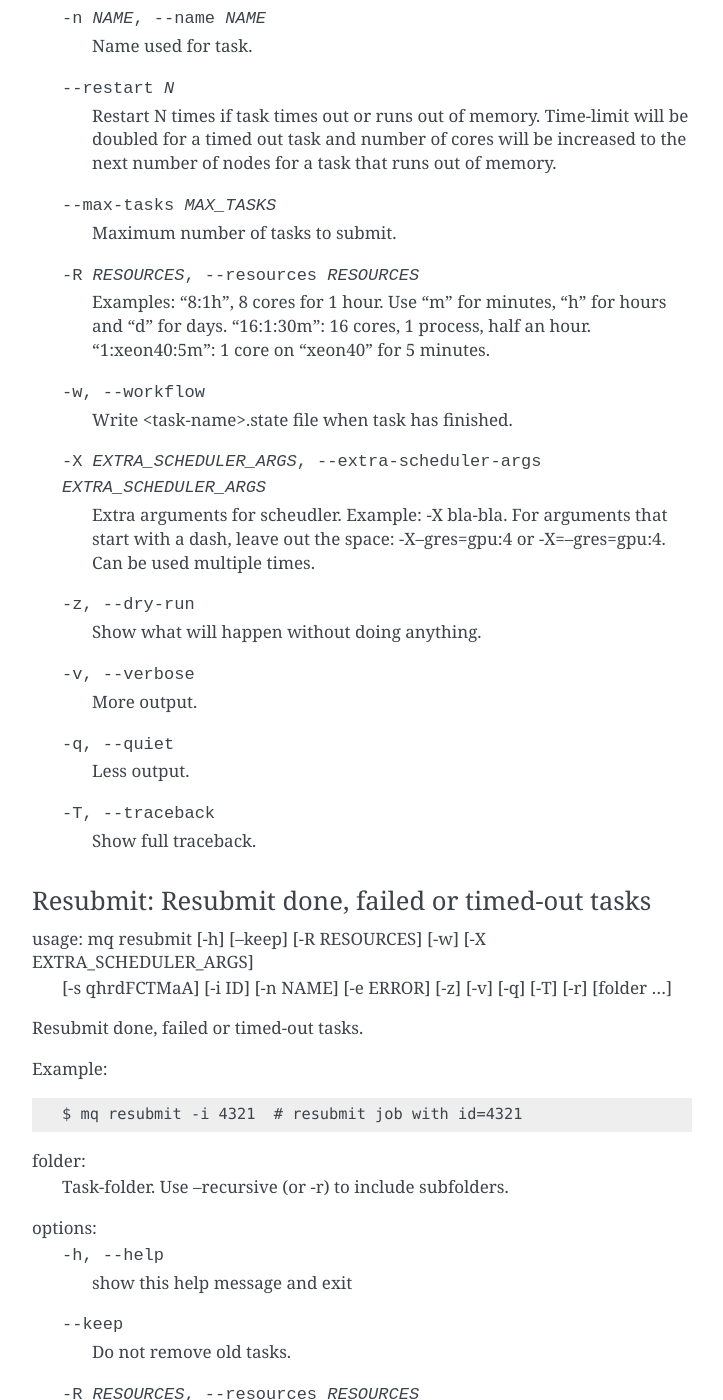
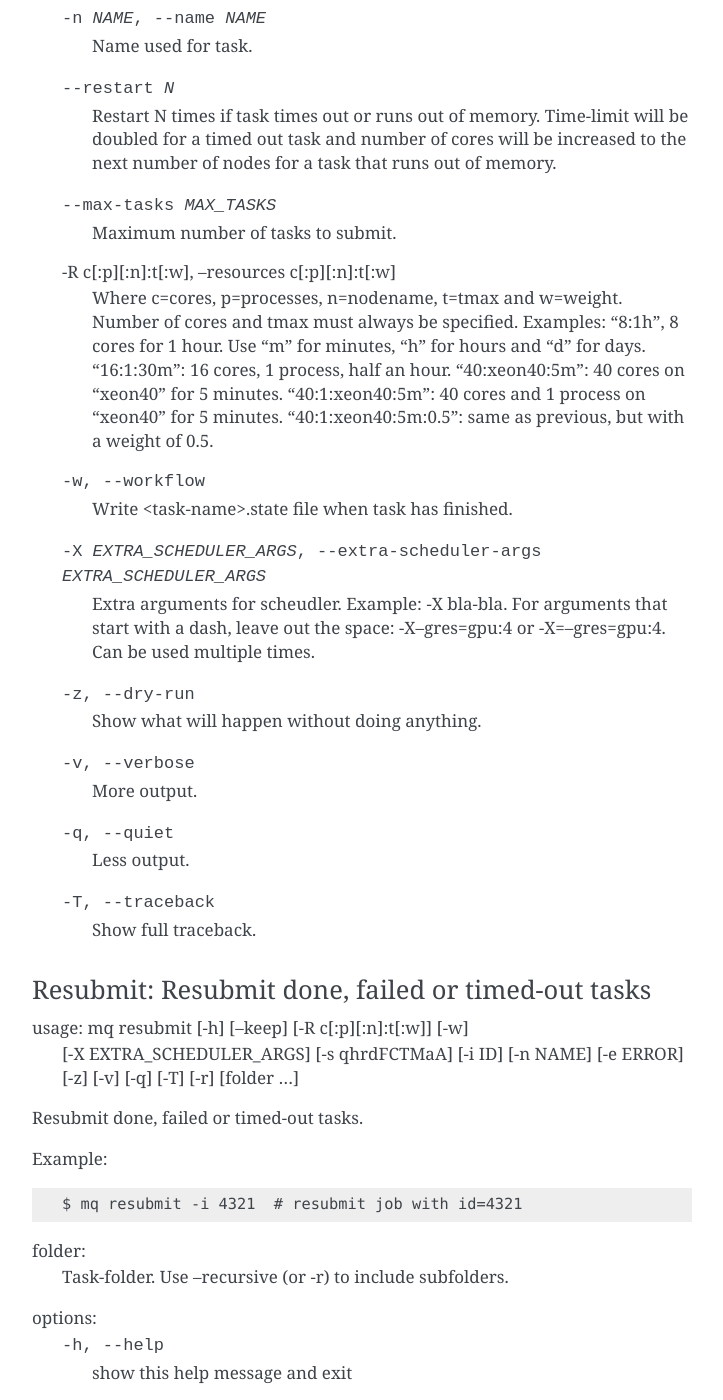
Before and after one commit to Yangxinsix/myqueue, a Sphinx documentation site: the page built from docs/cli.rst, in a window 1280 px wide and 1400 px high, scrolled down 3233 px. Shown: the whole window, without its empty margins (388-1111 px from the left). Built offline with Sphinx 7.4.7, drawn with Linux system fonts in a browser that asks for light colours; some of the changed text lies outside the part shown.

Commit message:
Update docs

```diff
--- a/docs/cli.rst
+++ b/docs/cli.rst
@@ -129,7 +129,7 @@ Submit: Submit task(s) to queue
 -------------------------------
 
 usage: mq submit [-h] [-d DEPENDENCIES] [-n NAME] [--restart N]
-                 [--max-tasks MAX_TASKS] [-R RESOURCES] [-w]
+                 [--max-tasks MAX_TASKS] [-R c[:p][:n]:t[:w]] [-w]
                  [-X EXTRA_SCHEDULER_ARGS] [-z] [-v] [-q] [-T]
                  task [folder ...]
 
@@ -155,11 +155,16 @@ options:
                         number of nodes for a task that runs out of memory.
   --max-tasks MAX_TASKS
                         Maximum number of tasks to submit.
-  -R RESOURCES, --resources RESOURCES
-                        Examples: "8:1h", 8 cores for 1 hour. Use "m" for
-                        minutes, "h" for hours and "d" for days. "16:1:30m":
-                        16 cores, 1 process, half an hour. "1:xeon40:5m": 1
-                        core on "xeon40" for 5 minutes.
+  -R c[:p][:n]:t[:w], --resources c[:p][:n]:t[:w]
+                        Where c=cores, p=processes, n=nodename, t=tmax and
+                        w=weight. Number of cores and tmax must always be
+                        specified. Examples: "8:1h", 8 cores for 1 hour. Use
+                        "m" for minutes, "h" for hours and "d" for days.
+                        "16:1:30m": 16 cores, 1 process, half an hour.
+                        "40:xeon40:5m": 40 cores on "xeon40" for 5 minutes.
+                        "40:1:xeon40:5m": 40 cores and 1 process on "xeon40"
+                        for 5 minutes. "40:1:xeon40:5m:0.5": same as previous,
+                        but with a weight of 0.5.
   -w, --workflow        Write <task-name>.state file when task has finished.
   -X EXTRA_SCHEDULER_ARGS, --extra-scheduler-args EXTRA_SCHEDULER_ARGS
                         Extra arguments for scheudler. Example: -X bla-bla.
@@ -177,9 +182,9 @@ options:
 Resubmit: Resubmit done, failed or timed-out tasks
 --------------------------------------------------
 
-usage: mq resubmit [-h] [--keep] [-R RESOURCES] [-w] [-X EXTRA_SCHEDULER_ARGS]
-                   [-s qhrdFCTMaA] [-i ID] [-n NAME] [-e ERROR] [-z] [-v] [-q]
-                   [-T] [-r]
+usage: mq resubmit [-h] [--keep] [-R c[:p][:n]:t[:w]] [-w]
+                   [-X EXTRA_SCHEDULER_ARGS] [-s qhrdFCTMaA] [-i ID] [-n NAME]
+                   [-e ERROR] [-z] [-v] [-q] [-T] [-r]
                    [folder ...]
 
 Resubmit done, failed or timed-out tasks.
@@ -194,11 +199,16 @@ folder:
 options:
   -h, --help            show this help message and exit
   --keep                Do not remove old tasks.
-  -R RESOURCES, --resources RESOURCES
-                        Examples: "8:1h", 8 cores for 1 hour. Use "m" for
-                        minutes, "h" for hours and "d" for days. "16:1:30m":
-                        16 cores, 1 process, half an hour. "1:xeon40:5m": 1
-                        core on "xeon40" for 5 minutes.
+  -R c[:p][:n]:t[:w], --resources c[:p][:n]:t[:w]
+                        Where c=cores, p=processes, n=nodename, t=tmax and
+                        w=weight. Number of cores and tmax must always be
+                        specified. Examples: "8:1h", 8 cores for 1 hour. Use
+                        "m" for minutes, "h" for hours and "d" for days.
+                        "16:1:30m": 16 cores, 1 process, half an hour.
+                        "40:xeon40:5m": 40 cores on "xeon40" for 5 minutes.
+                        "40:1:xeon40:5m": 40 cores and 1 process on "xeon40"
+                        for 5 minutes. "40:1:xeon40:5m:0.5": same as previous,
+                        but with a weight of 0.5.
   -w, --workflow        Write <task-name>.state file when task has finished.
   -X EXTRA_SCHEDULER_ARGS, --extra-scheduler-args EXTRA_SCHEDULER_ARGS
                         Extra arguments for scheudler. Example: -X bla-bla.
```
